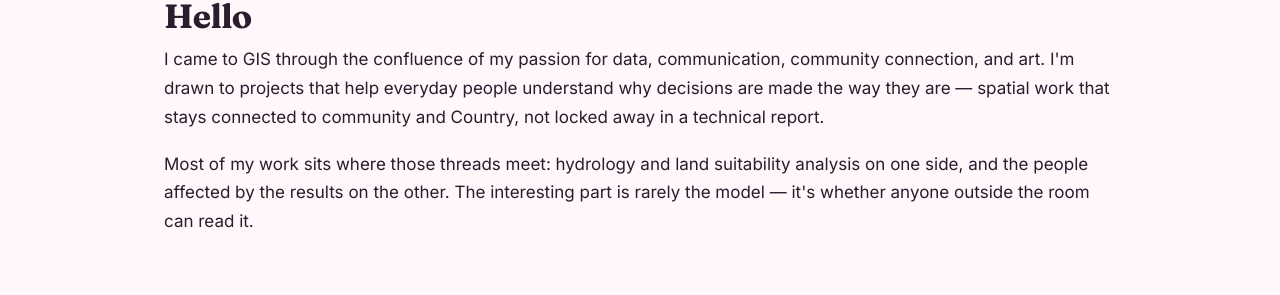
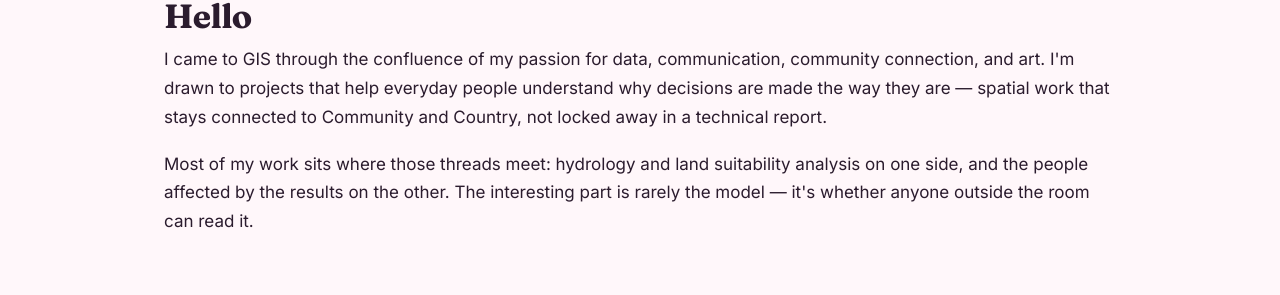
Before and after one commit to Bree-B/Bree-B.GitHub.io, a Jekyll site: the page built from About.md, in a window 1280 px wide and 900 px high. Shown: the part 497-792 px from the top of the window. Built offline with Jekyll 4.4.1, drawn with Linux system fonts in a browser that asks for light colours.

```diff
--- a/About.md
+++ b/About.md
@@ -25,7 +25,7 @@ description: >-
     I came to GIS through the confluence of my passion for data, communication,
     community connection, and art. I'm drawn to projects that help everyday
     people understand why decisions are made the way they are — spatial work
-    that stays connected to community and Country, not locked away in a
+    that stays connected to Community and Country, not locked away in a
     technical report.
   </p>
 
```
